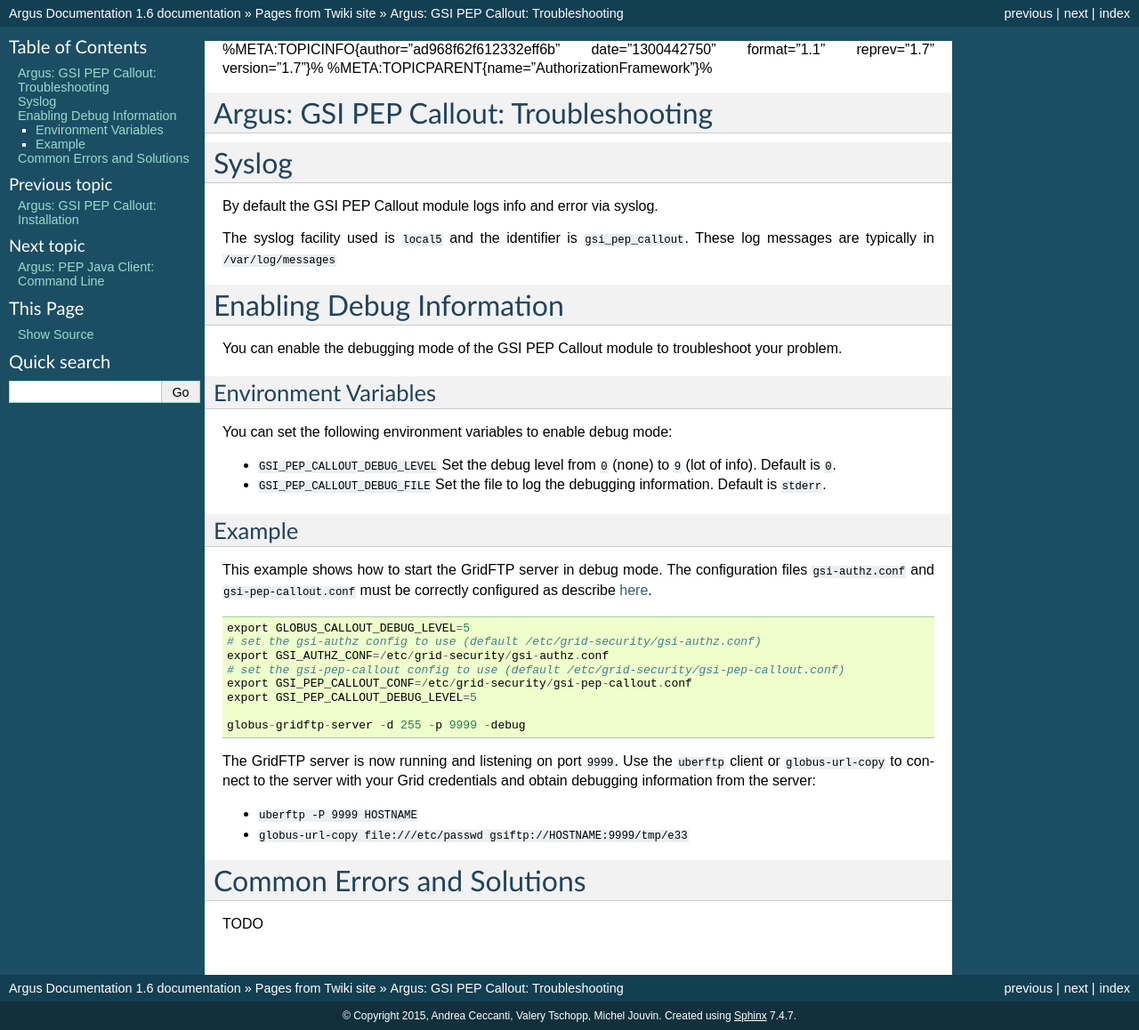
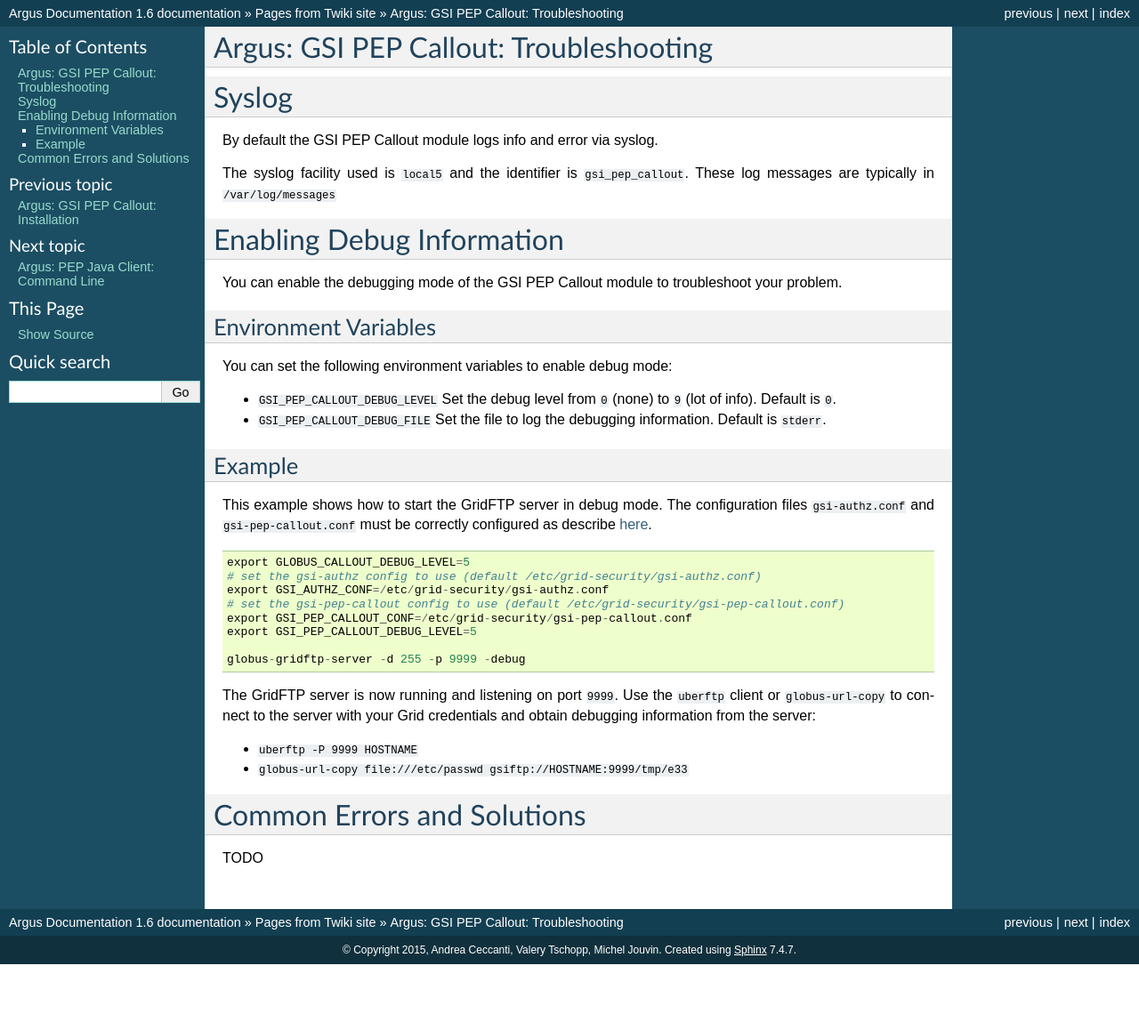
Before and after one commit to argus-authz/argus-documentation, a Sphinx documentation site: the page built from source/twiki_pages/AuthZPEPGSITroubleshooting.rst, in a window 1280 px wide. Shown: the whole page at 89% size. Built offline with Sphinx 7.4.7, drawn with Linux system fonts in a browser that asks for light colours; after the commit the page ends 1084 px from its top, so only the background shows below that.

```diff
--- a/source/twiki_pages/AuthZPEPGSIConfig.rst
+++ b/source/twiki_pages/AuthZPEPGSIConfig.rst
@@ -1,6 +1,4 @@
-%META:TOPICINFO{author="ad968f62f612332eff6b" date="1300281231"
-format="1.1" reprev="1.10" version="1.10"}%
-%META:TOPICPARENT{name="AuthorizationFramework"}%
+.. _AuthZPEPGSIConfig:
 
 Argus GSI PEP Callout Configuration
 ===================================
--- a/source/twiki_pages/AuthZPEPGSIInstall.rst
+++ b/source/twiki_pages/AuthZPEPGSIInstall.rst
@@ -1,6 +1,4 @@
-%META:TOPICINFO{author="ad968f62f612332eff6b" date="1272278059"
-format="1.1" version="1.2"}%
-%META:TOPICPARENT{name="AuthorizationFramework"}%
+.. _AuthZPEPGSIInstall:
 
 Argus: GSI PEP Callout: Installation
 ====================================
--- a/source/twiki_pages/AuthZPEPGSITroubleshooting.rst
+++ b/source/twiki_pages/AuthZPEPGSITroubleshooting.rst
@@ -1,6 +1,4 @@
-%META:TOPICINFO{author="ad968f62f612332eff6b" date="1300442750"
-format="1.1" reprev="1.7" version="1.7"}%
-%META:TOPICPARENT{name="AuthorizationFramework"}%
+.. _AuthZPEPGSITroubleshooting:
 
 Argus: GSI PEP Callout: Troubleshooting
 =======================================
```
Also changed, not shown: source/argus_introduction.rst (+19 -20 lines).
